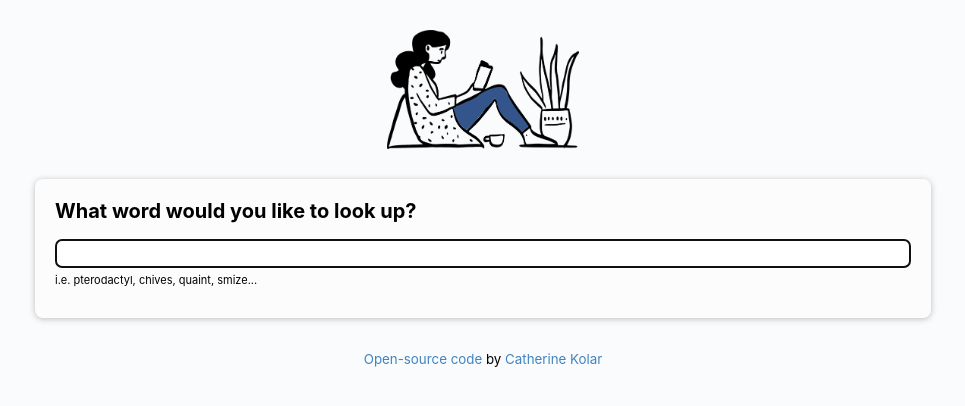
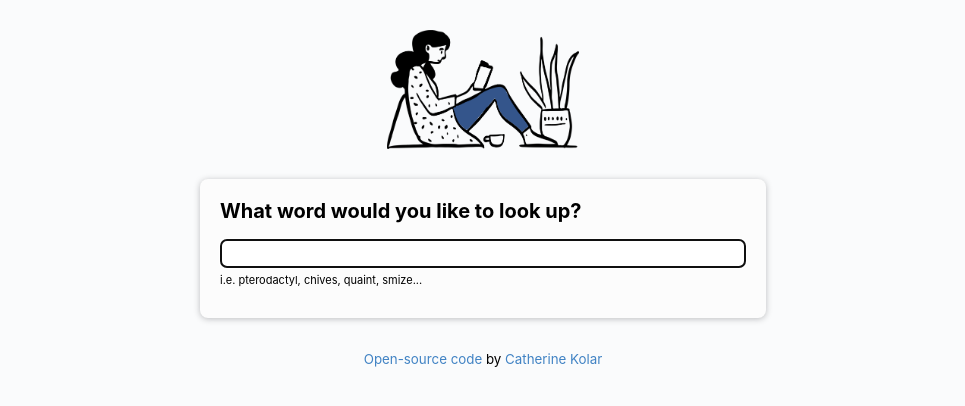
Before and after one commit to CathKolar/dictionary-app-react, a React (Create React App) app: page / in a window 1280 px wide. Shown: the top 406 px of the page, without its empty margins (157-1122 px from the left). Built offline with nearby package versions, Linux system fonts and the light colour scheme.

Commit message:
improve App styling

```diff
--- a/src/App.css
+++ b/src/App.css
@@ -1,5 +1,9 @@
 body {
   background-color: #fafbfc;
+}
+.App {
+  margin: 0 auto;
+  max-width: 950px;
 }
 .App-header {
   margin: 30px 0;
@@ -24,7 +28,6 @@ a:hover {
 }
 @media (max-width: 700px) {
   .App {
-    margin: 0 auto;
     padding: 0 30px;
   }
   .App-image {
```
